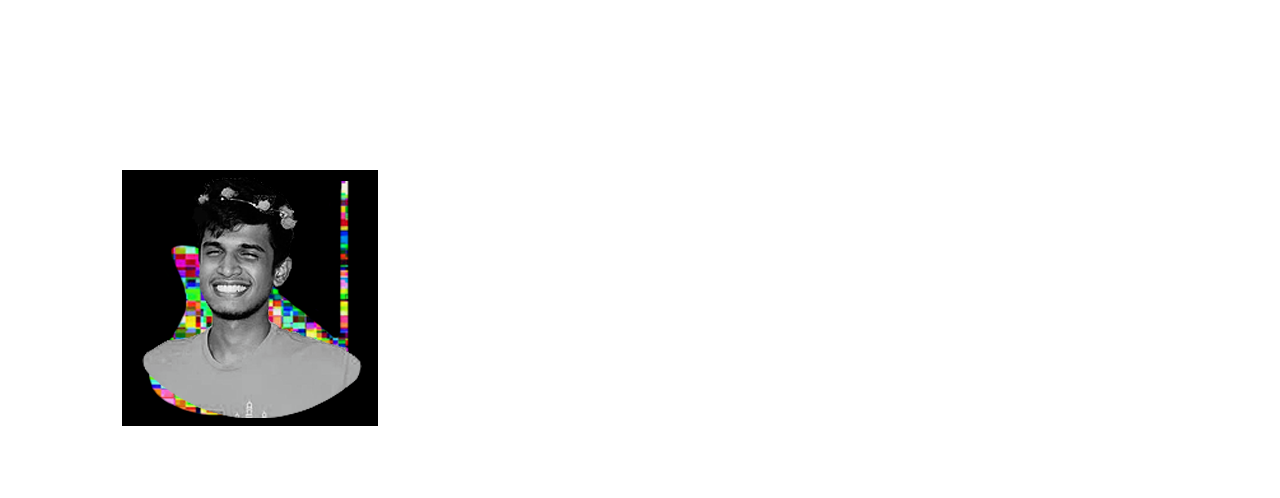
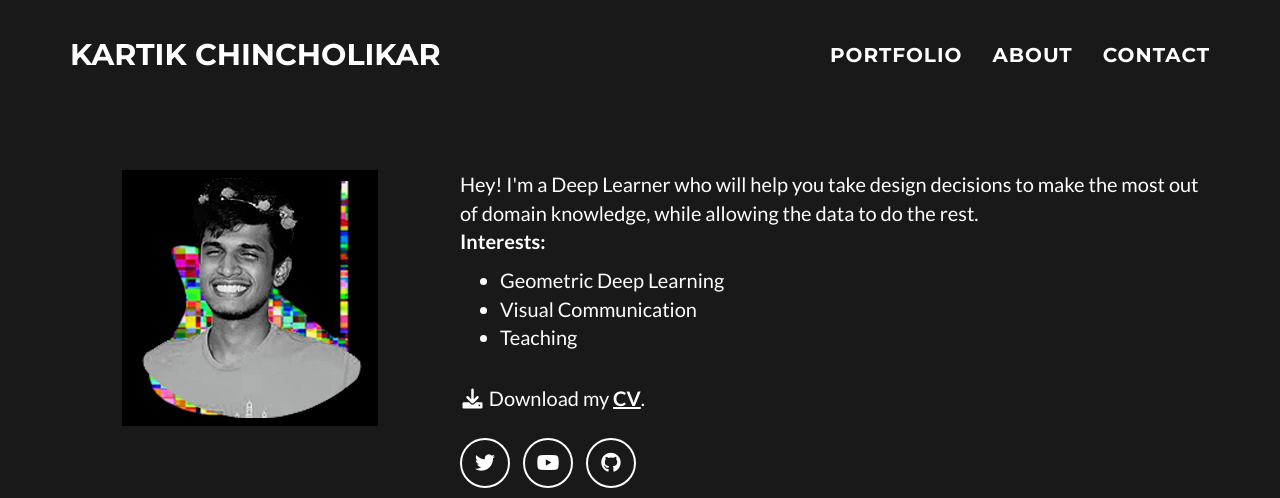
Before and after one commit to kartikchincholikar/kartikchincholikar.github.io, a Jekyll site: the page built from _posts/2014-07-17-Simulations in Statistical Learning Theory.markdown, in a window 1280 px wide and 1400 px high. Shown: the top 498 px of the window. Built offline with Jekyll 4.4.1, drawn with Linux system fonts in a browser that asks for light colours; grey boxes are pictures that could not be loaded.

Commit message:
Update _config.yml

```diff
--- a/_config.yml
+++ b/_config.yml
@@ -29,10 +29,10 @@ disqus_shortname: myshortname
 
 # Color settings (hex-codes without the leading hash-tag)
 color:
-  primary: FFFFFF #80B3FF
-  primary-rgb: "255, 255, 255" #"128,179,255"
-  secondary: FFFFFF #FD6E8A
-  secondary-dark: FFFFFF #A2122F
+  primary: 191919 #80B3FF
+  primary-rgb: "25, 25, 25" #"128,179,255"
+  secondary: 191919 #FD6E8A
+  secondary-dark: 191919 #A2122F
 
 # Footer settings
 footer:
```
